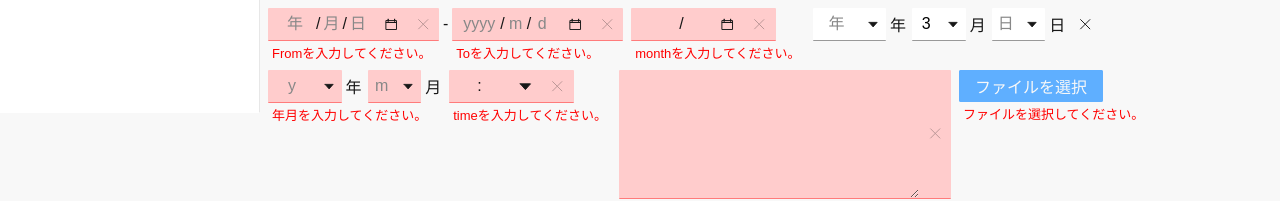
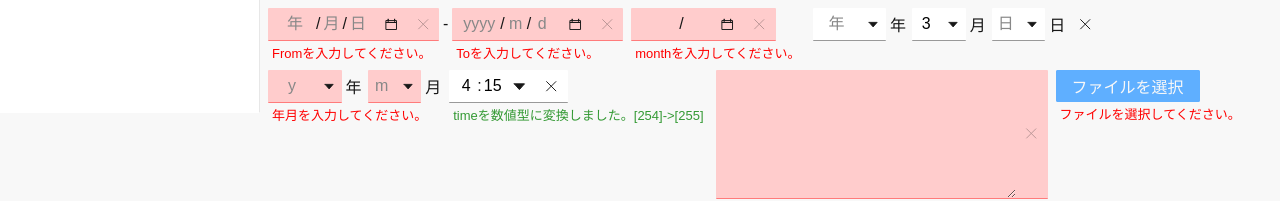
Before and after one commit to bizhermit/pillar, a Next.js app: page /sandbox/element in a window 1280 px wide. Shown: the part 687-888 px from the top of the page. Built offline with nearby package versions, Linux system fonts and the light colour scheme; no server answers.

Commit message:
feat: parseTime round

```diff
--- a/src/app/sandbox/element/page.tsx
+++ b/src/app/sandbox/element/page.tsx
@@ -579,7 +579,7 @@ export default function Home() {
               required
               disabled={disabled.value}
               readOnly={readOnly.value}
-              // defaultValue={60}
+              defaultValue={254}
               minuteStep={5}
             />
           </FormItemWrap>
--- a/src/components/data-items/time/parse.ts
+++ b/src/components/data-items/time/parse.ts
@@ -1,4 +1,4 @@
-import { getTimeUnit, parseMilliseconds, parseTimeAsUnit } from "../../objects/time";
+import { getTimeUnit, parseMilliseconds, parseTimeAsUnit, roundTime, Time } from "../../objects/time";
 
 const defaultLabel = "値";
 
@@ -12,10 +12,15 @@ export const $timeParse = ({ value, dataItem, fullName }: DataItem.ParseProps<Da
 
   const unit = getTimeUnit(dataItem.mode ?? "hm");
   const time = parseMilliseconds(value, unit);
-  const num = parseTimeAsUnit(time, unit);
+  let num = parseTimeAsUnit(time, unit);
   if (num == null) {
     return [undefined, { type: "e", code: "parse", fullName, msg: `${label}を数値型に変換できません。[${value}]` }];
   }
+  const t = new Time(num, unit);
+  t.setHours(roundTime(t.getHours(), dataItem.hourStep ?? 1));
+  t.setMinutes(roundTime(t.getMinutes(), dataItem.minuteStep ?? 1));
+  t.setSeconds(roundTime(t.getSeconds(), dataItem.secondStep ?? 1));
+  num = parseTimeAsUnit(t.getTime(), unit);
   if (num === value) return [num];
   return [num, { type: "i", code: "parse", fullName, msg: `${label}を数値型に変換しました。[${value}]->[${num}]` }];
 };
--- a/src/components/react/elements/form/hooks.tsx
+++ b/src/components/react/elements/form/hooks.tsx
@@ -142,10 +142,9 @@ export const useFormItemCore = <SD extends DataItem.$object, D extends SD | unde
       fullName: dataItem.name || "",
       data: form.bind,
     }, { bind: true });
-    const validRes = parseRes?.type === "e" ? undefined : doValidation(val);
     return {
       val,
-      msg: validRes ?? parseRes,
+      msg: (parseRes?.type === "e" ? undefined : doValidation(val)) ?? parseRes,
       default: def && defaultValue != null && defaultValue !== "",
       mount: 0,
     };
@@ -235,7 +234,7 @@ export const useFormItemCore = <SD extends DataItem.$object, D extends SD | unde
     const before = valRef.current;
     const eq = (cp.equals ?? equals)(before, v, { dataItem });
     if (!eq || mount || updateBind) {
-      const res = parseRes?.type === "e" ? undefined : doValidation(v) ?? parseRes;
+      const res = (parseRes?.type === "e" ? undefined : doValidation(v)) ?? parseRes;
       setState(res);
       setValueImpl({ v, before, edit: edit === true, eq, res, updateBind });
     }
```
